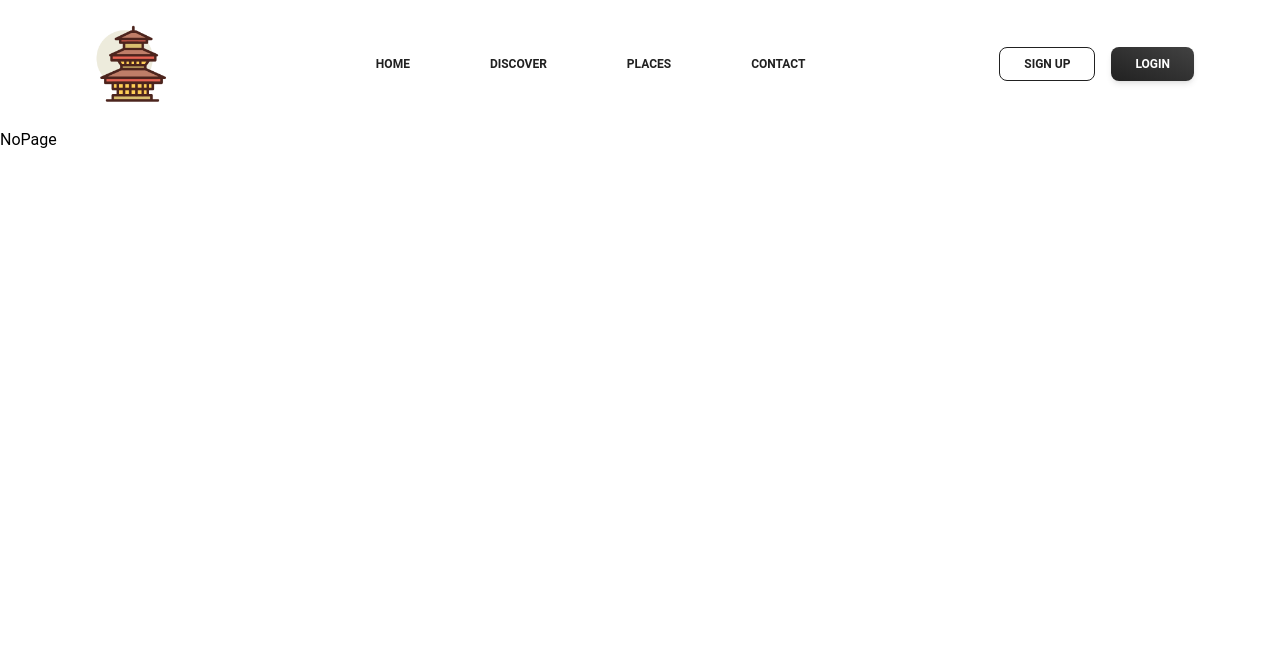
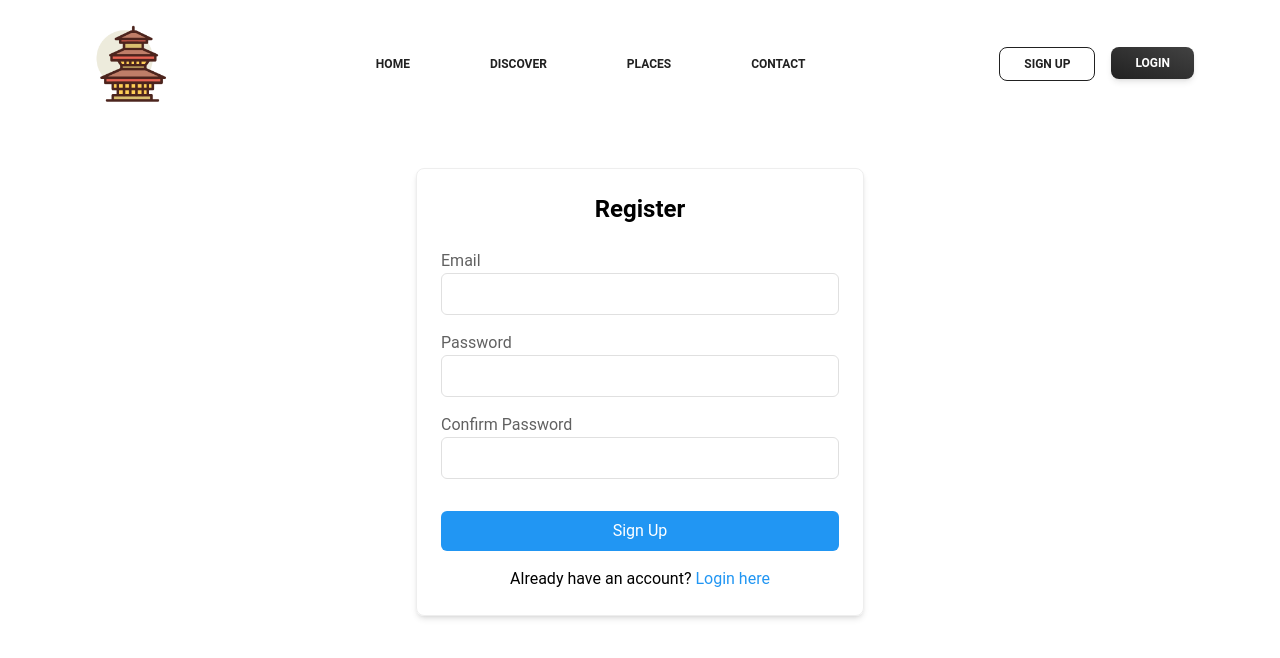
Before and after one commit to biplavdotcom/Ghumna-Jam-A-travel-package-website, a React (Vite) app in the folder frontend/: page /register in a window 1280 px wide. Shown: the top 658 px of the page. Built offline with nearby package versions, Linux system fonts and the light colour scheme.

Commit message:
login route

```diff
--- a/frontend/src/App.jsx
+++ b/frontend/src/App.jsx
@@ -7,6 +7,8 @@ import Discover from "./pages/Discover";
 import DiscoverDetails from "./pages/DiscoverDetails";
 import PlacesRoute from "./pages/PlacesRoute";
 import NoPage from "./pages/NoPage";
+import Login from "./component/Login";
+import Register from "./component/Register";
 
 const App = () => {
   return (
@@ -19,6 +21,8 @@ const App = () => {
             <Route path="/blogs" element={<Discover />} />
             <Route path="/blogs/:id" element={<DiscoverDetails />} />
             <Route path="/places" element={<PlacesRoute />} />
+            <Route path="/register" element={<Register />} />
+            <Route path="/login" element={<Login />} />
             <Route path="*" element={<NoPage />} />
           </Route>
         </Routes>
--- a/frontend/src/component/Login.jsx
+++ b/frontend/src/component/Login.jsx
@@ -1,9 +1,72 @@
-import React from 'react'
+import React, { useState } from "react";
+import { Link, useNavigate } from "react-router-dom";
+import axios from "axios";
 
 const Login = () => {
+  const navigate = useNavigate();
+  const [email, setEmail] = useState("");
+  const [password, setPassword] = useState("");
+  const [error, setError] = useState("");
+  const [token, setToken] = useState("");
+
+  const handleLogin = async (e) => {
+    e.preventDefault();
+
+    try {
+      const response = await axios.post("http://localhost:8000/api/v1/login", {
+        email,
+        password,
+      });
+
+      // Store the token in localStorage or state
+      setToken(response.data.token);
+      localStorage.setItem("token", response.data.token); // Store token in localStorage
+      setError(""); // Clear error if login successful
+      navigate("/home"); // Redirect to home page
+    } catch (err) {
+      setError(err.response?.data?.error || "Invalid email or password");
+      setToken(""); // Clear token if error occurs
+    }
+  };
+
   return (
-    <div>Login</div>
-  )
-}
+    <div className="max-w-md mx-auto mt-10 p-6 border rounded-lg shadow-md">
+      <h2 className="text-2xl font-bold text-center mb-6">Login</h2>
+      <form onSubmit={handleLogin}>
+        <div className="mb-4">
+          <label className="block text-gray-700">Email</label>
+          <input
+            type="email"
+            className="w-full px-3 py-2 border border-gray-300 rounded-md"
+            value={email}
+            onChange={(e) => setEmail(e.target.value)}
+            required
+          />
+        </div>
+        <div className="mb-4">
+          <label className="block text-gray-700">Password</label>
+          <input
+            type="password"
+            className="w-full px-3 py-2 border border-gray-300 rounded-md"
+            value={password}
+            onChange={(e) => setPassword(e.target.value)}
+            required
+          />
+        </div>
+        {error && <p className="text-red-500 text-sm">{error}</p>}
+        <button
+          type="submit"
+          className="w-full bg-blue-500 text-white py-2 rounded-md mt-4"
+        >
+          Login
+        </button>
+      </form>
+      <p className="mt-4 text-center">
+        Don't have an account?{" "}
+        <Link to="/register" className="text-blue-500">Register here</Link>
+      </p>
+    </div>
+  );
+};
 
-export default Login
+export default Login;
--- a/frontend/src/component/Navbar.jsx
+++ b/frontend/src/component/Navbar.jsx
@@ -16,11 +16,7 @@ const Navbar = () => {
         <div className="flex justify-between items-center">
           {/* Logo Section */}
           <Link to="/" className="flex-shrink-0">
-            <img
-              src={LogoImg}
-              className="h-20 md:h-24"
-              alt="logo"
-            />
+            <img src={LogoImg} className="h-20 md:h-24" alt="logo" />
           </Link>
 
           {/* Navigation Links */}
@@ -38,20 +34,16 @@ const Navbar = () => {
 
           {/* Buttons Section */}
           <div className="hidden md:flex space-x-4">
-            <Button
-              variant="outlined"
-              rounded="full"
-              className="px-6 py-2"
-            >
-             Sign Up
-            </Button>
-            <Button
-              variant="gradient"
-              rounded="full"
-              className="px-6 py-2"
-            >
-              Login
-            </Button>
+            <NavLink to="/Register">
+              <Button variant="outlined" rounded="full" className="px-6 py-2">
+                Sign Up
+              </Button>
+            </NavLink>
+            <NavLink to="/Login">
+              <Button variant="gradient" rounded="full" className="px-6 py-2">
+                Login
+              </Button>
+            </NavLink>
           </div>
 
           {/* Mobile Menu Icon */}
--- /dev/null
+++ b/frontend/src/component/Register.jsx
@@ -0,0 +1,92 @@
+import React, { useState } from "react";
+import { Link, useNavigate } from "react-router-dom";
+import axios from "axios";
+
+const Register = () => {
+  const navigate = useNavigate();
+  const [email, setEmail] = useState("");
+  const [password, setPassword] = useState("");
+  const [confirmPassword, setConfirmPassword] = useState("");
+  const [error, setError] = useState("");
+  const [message, setMessage] = useState("");
+
+  const handleRegister = async (e) => {
+    e.preventDefault();
+
+    if (password !== confirmPassword) {
+      setError("Passwords do not match");
+      return;
+    }
+
+    try {
+      const response = await axios.post(
+        "http://localhost:8000/api/v1/register",
+        {
+          email,
+          password,
+          confirm_password: confirmPassword,
+        }
+      );
+      setMessage(response.data.message || "User registered successfully");
+      setError(""); // Clear error if successful
+      navigate("/login"); // Navigate to login page
+    } catch (err) {
+      setError(err.response?.data?.detail || "Something went wrong");
+      setMessage(""); // Clear success message if error occurs
+    }
+  };
+
+  return (
+    <div className="max-w-md mx-auto mt-10 p-6 border rounded-lg shadow-md">
+      <h2 className="text-2xl font-bold text-center mb-6">Register</h2>
+      <form onSubmit={handleRegister}>
+        <div className="mb-4">
+          <label className="block text-gray-700">Email</label>
+          <input
+            type="email"
+            className="w-full px-3 py-2 border border-gray-300 rounded-md"
+            value={email}
+            onChange={(e) => setEmail(e.target.value)}
+            required
+          />
+        </div>
+        <div className="mb-4">
+          <label className="block text-gray-700">Password</label>
+          <input
+            type="password"
+            className="w-full px-3 py-2 border border-gray-300 rounded-md"
+            value={password}
+            onChange={(e) => setPassword(e.target.value)}
+            required
+          />
+        </div>
+        <div className="mb-4">
+          <label className="block text-gray-700">Confirm Password</label>
+          <input
+            type="password"
+            className="w-full px-3 py-2 border border-gray-300 rounded-md"
+            value={confirmPassword}
+            onChange={(e) => setConfirmPassword(e.target.value)}
+            required
+          />
+        </div>
+        {error && <p className="text-red-500 text-sm">{error}</p>}
+        {message && <p className="text-green-500 text-sm">{message}</p>}
+        <button
+          type="submit"
+          className="w-full bg-blue-500 text-white py-2 rounded-md mt-4"
+        >
+          Sign Up
+        </button>
+      </form>
+      <p className="mt-4 text-center">
+        Already have an account?{" "}
+        <Link to="/login" className="text-blue-500">
+          Login here
+        </Link>
+      </p>
+    </div>
+  );
+};
+
+export default Register;
```
